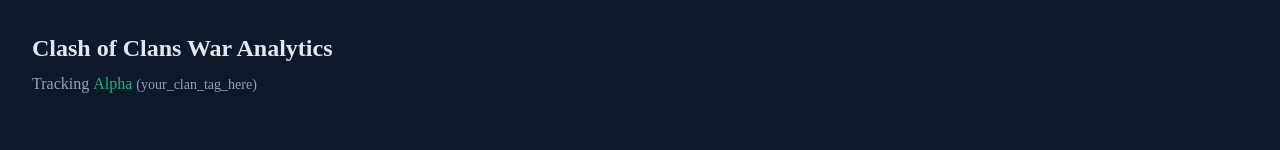
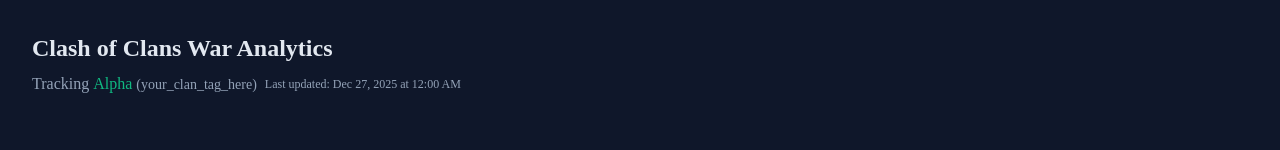
Before and after one commit to mariobermudezjr/clash-of-clans-graph, a Next.js app: page / in a window 1280 px wide. Shown: the top 150 px of the page. Built offline with nearby package versions, Linux system fonts and the light colour scheme.

Commit message:
Add last updated timestamp to header with date and 12-hour time format

```diff
--- a/components/ClientDashboard.tsx
+++ b/components/ClientDashboard.tsx
@@ -15,6 +15,7 @@ function DashboardContent() {
   const [wars, setWars] = useState<War[]>([]);
   const [loading, setLoading] = useState(true);
   const [error, setError] = useState<string | null>(null);
+  const [lastUpdated, setLastUpdated] = useState<string | undefined>(undefined);
 
   // Fetch wars from API
   useEffect(() => {
@@ -26,6 +27,7 @@ function DashboardContent() {
 
         if (data.success) {
           setWars(data.wars);
+          setLastUpdated(data.stats?.lastUpdated);
         } else {
           setError(data.error || 'Failed to fetch wars');
         }
@@ -47,7 +49,7 @@ function DashboardContent() {
   if (error && !loading) {
     return (
       <div className="max-w-7xl mx-auto">
-        <Header />
+        <Header lastUpdated={lastUpdated} />
         <Card>
           <div className="flex flex-col items-center justify-center py-12">
             <div className="text-6xl mb-4">⚠️</div>
@@ -69,7 +71,7 @@ function DashboardContent() {
   if (!loading && wars.length === 0) {
     return (
       <div className="max-w-7xl mx-auto">
-        <Header clanName={clanName} />
+        <Header clanName={clanName} lastUpdated={lastUpdated} />
         <Card>
           <div className="flex flex-col items-center justify-center py-12">
             <div className="text-6xl mb-4">🎯</div>
@@ -94,7 +96,7 @@ function DashboardContent() {
 
   return (
     <div className="max-w-7xl mx-auto">
-      <Header clanName={clanName} />
+      <Header clanName={clanName} lastUpdated={lastUpdated} />
 
       <TabNavigation defaultTab="graphs">
         {(activeTab) => (
--- a/components/layout/Header.tsx
+++ b/components/layout/Header.tsx
@@ -3,9 +3,25 @@ import { CLAN_TAG } from '@/lib/constants';
 
 interface HeaderProps {
   clanName?: string;
+  lastUpdated?: string;
 }
 
-export function Header({ clanName }: HeaderProps) {
+export function Header({ clanName, lastUpdated }: HeaderProps) {
+  const formatLastUpdated = (dateString: string) => {
+    const date = new Date(dateString);
+    const formattedDate = date.toLocaleDateString('en-US', {
+      month: 'short',
+      day: 'numeric',
+      year: 'numeric'
+    });
+    const formattedTime = date.toLocaleTimeString('en-US', {
+      hour: 'numeric',
+      minute: '2-digit',
+      hour12: true
+    });
+    return `${formattedDate} at ${formattedTime}`;
+  };
+
   return (
     <header className="mb-8">
       <div className="flex flex-col sm:flex-row sm:items-center sm:justify-between gap-4">
@@ -13,6 +29,7 @@ export function Header({ clanName }: HeaderProps) {
           <h1 className="text-2xl font-semibold text-text mb-2">
             Clash of Clans War Analytics
           </h1>
+          <div className="flex flex-col sm:flex-row sm:items-center gap-2">
             <p className="text-textMuted">
               {clanName ? (
                 <>
@@ -24,6 +41,12 @@ export function Header({ clanName }: HeaderProps) {
                 'Loading clan information...'
               )}
             </p>
+            {lastUpdated && (
+              <p className="text-textMuted text-xs">
+                Last updated: {formatLastUpdated(lastUpdated)}
+              </p>
+            )}
+          </div>
         </div>
       </div>
     </header>
```
Lines whose indentation alone changed are shown as unchanged.
